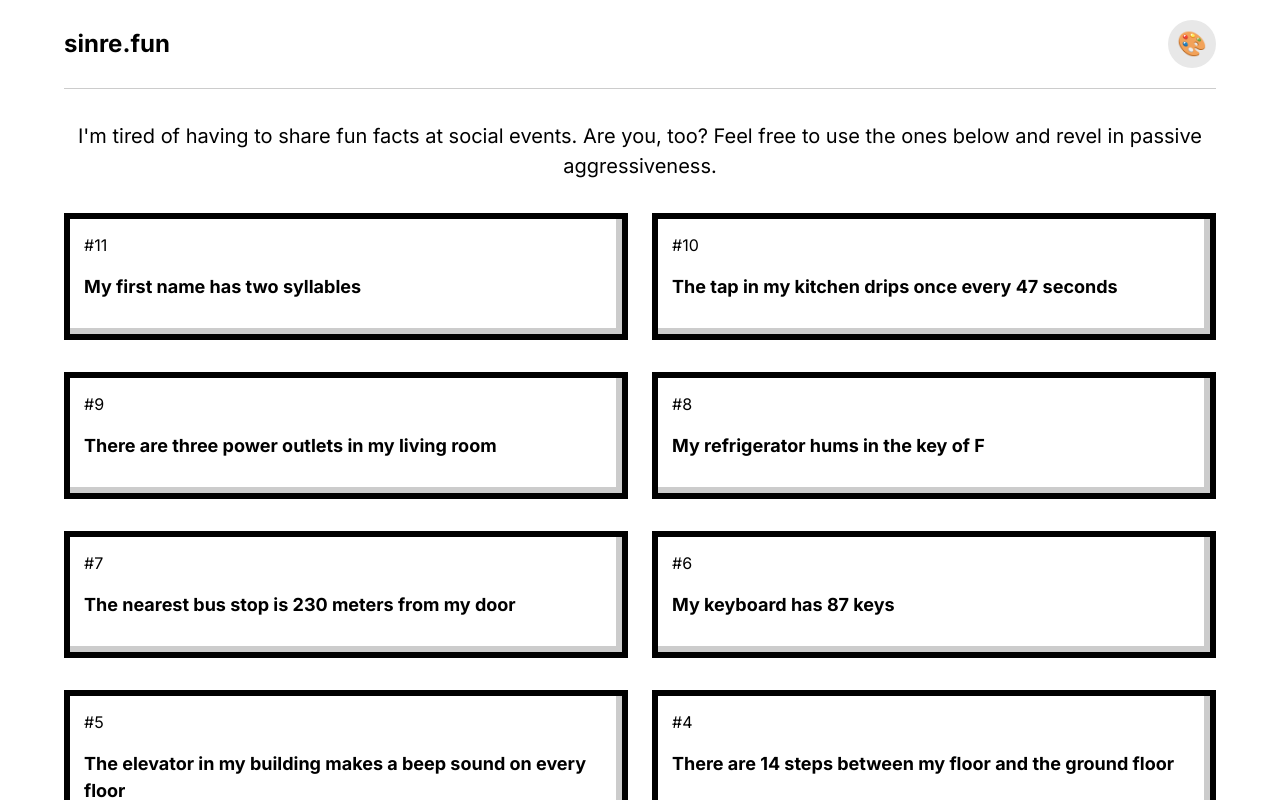
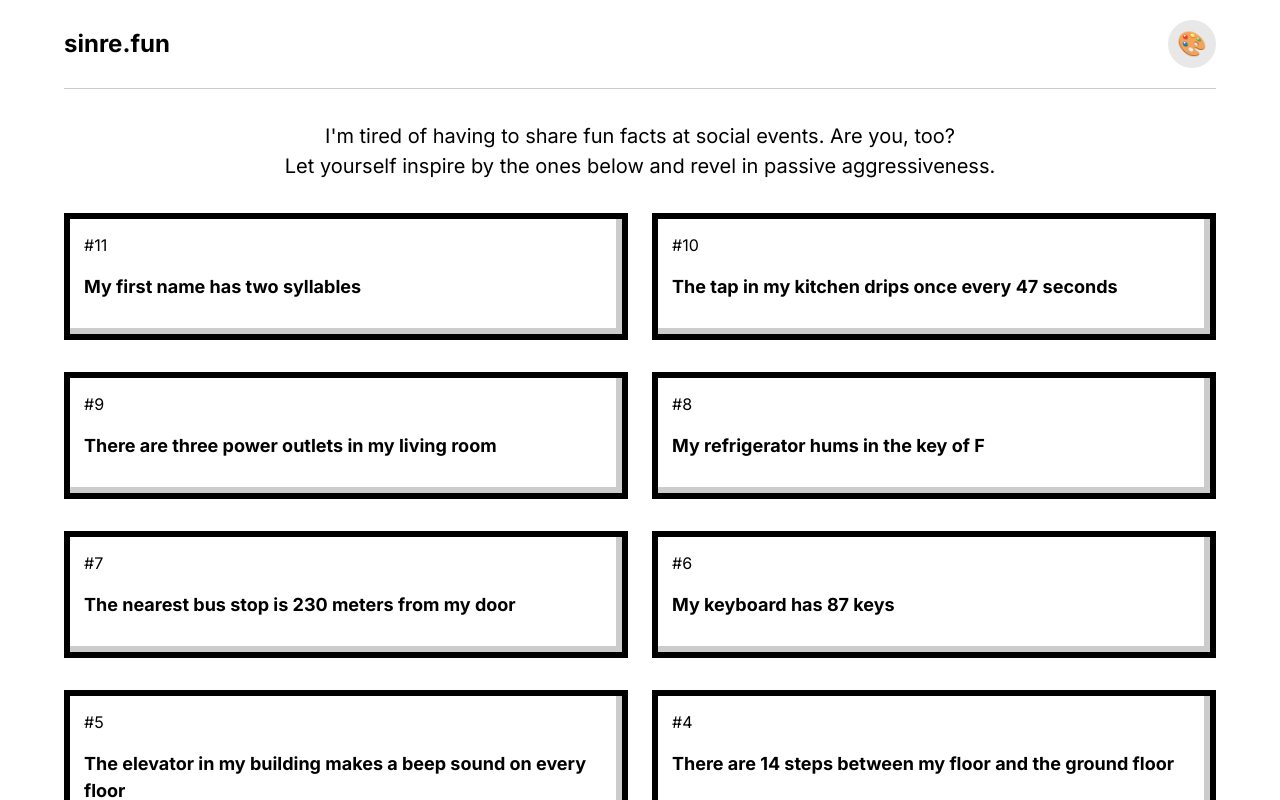
Before and after one commit to boyum/mundane-funfacts, a Next.js app: page / in a window 1280 px wide. Shown: the top 800 px of the page. Built offline with nearby package versions, Linux system fonts and the light colour scheme.

Commit message:
feat: update tagline

```diff
--- a/app/page.tsx
+++ b/app/page.tsx
@@ -29,7 +29,8 @@ export default async function Home() {
         <main className={styles.mainContent}>
           <p className={styles.tagline}>
             I'm tired of having to share fun facts at social events. Are you,
-            too? Feel free to use the ones below and revel in passive
+            too?
+            <br /> Let yourself inspire by the ones below and revel in passive
             aggressiveness.
           </p>
 
```
